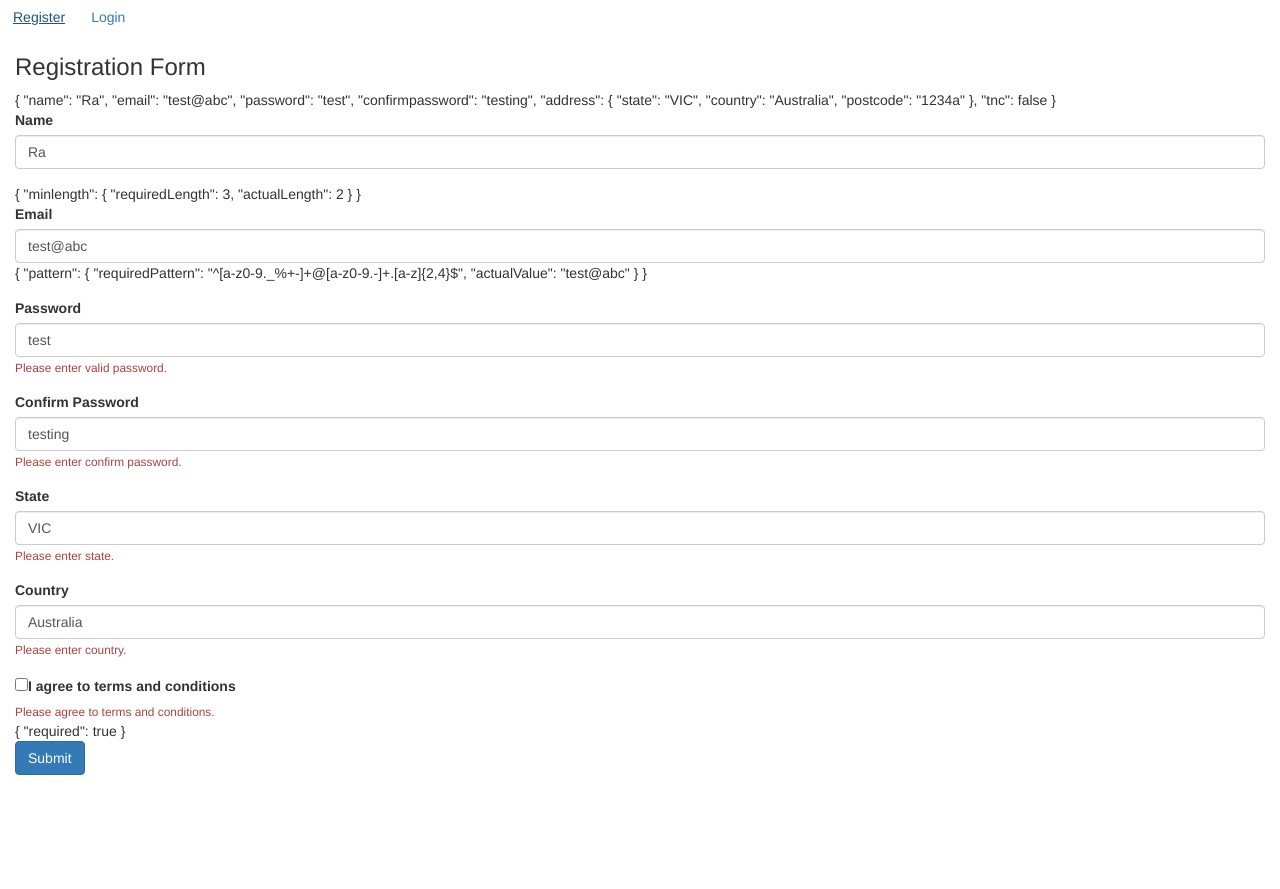
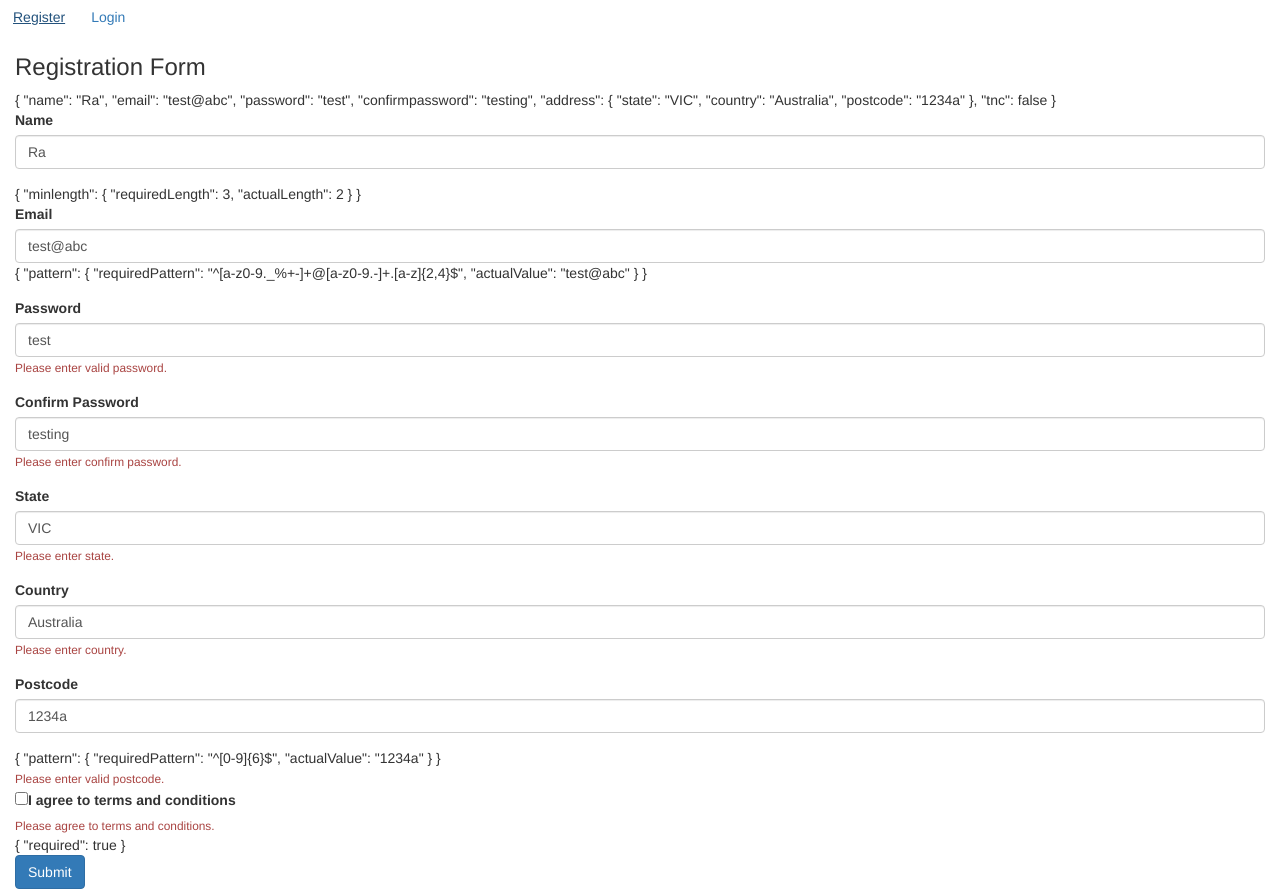
Before and after one commit to jradhika90/angular, an Angular app: page / in a window 1280 px wide. Before the commit the page ends 800 px from the top, so only its background shows below. Built offline with nearby package versions, Linux system fonts and the light colour scheme.

Commit message:
Added a basic validation for postcode according to indian postcode system

```diff
--- a/src/app/register/register.component.html
+++ b/src/app/register/register.component.html
@@ -72,6 +72,18 @@
 				<small class="form-text text-danger"> Please enter country.</small>
 			</div>
 
+			<div class="form-group">
+				<label for="postcode">Postcode</label>
+				<input type="text" formControlName="postcode" class="form-control" id="postcode" placeholder="Enter postcode">
+			</div>
+				{{getPostcode.errors | json}}
+
+				<div *ngIf="getPostcode.errors">
+					<small *ngIf="getPostcode.errors.required"
+      class="form-text text-danger">Please enter a postcode.</small>
+					<small *ngIf="getPostcode.errors.pattern"
+      class="form-text text-danger"> Please enter valid postcode.</small>
+				</div>
 			</div>
 
 			<div class="form-check mb-5">
--- a/src/app/register/register.component.ts
+++ b/src/app/register/register.component.ts
@@ -31,7 +31,7 @@ constructor(private fb: FormBuilder){
     address: this.fb.group({
       state: [''],
       country: [''],
-      postcode: ['', Validators.compose([Validators.required,Validators.minLength(3)])],
+      postcode: ['', Validators.compose([Validators.required,Validators.pattern('[0-9]{6}')])],
      }),
      tnc:['', Validators.requiredTrue]
   })
@@ -71,7 +71,7 @@ constructor(private fb: FormBuilder){
   }
 
   get getPostcode() {
-    return this.registerForm.get('postcode');
+    return this.registerForm.get('address.postcode');
   }
 
    get getTnc() {
```
Lines whose indentation alone changed are shown as unchanged.
